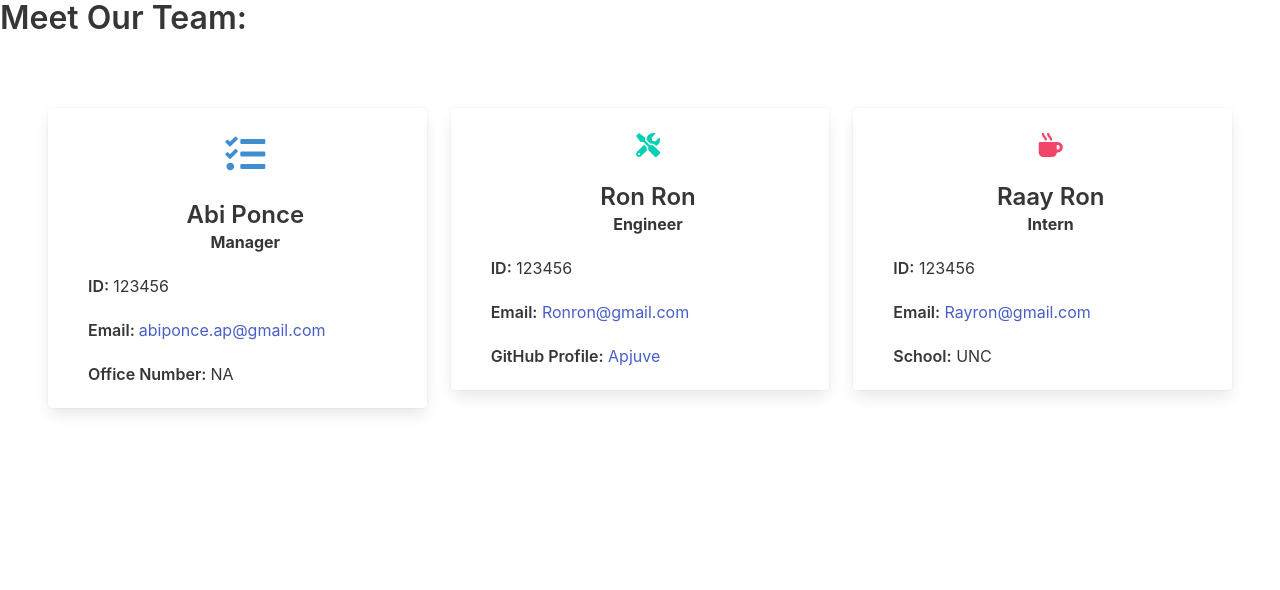
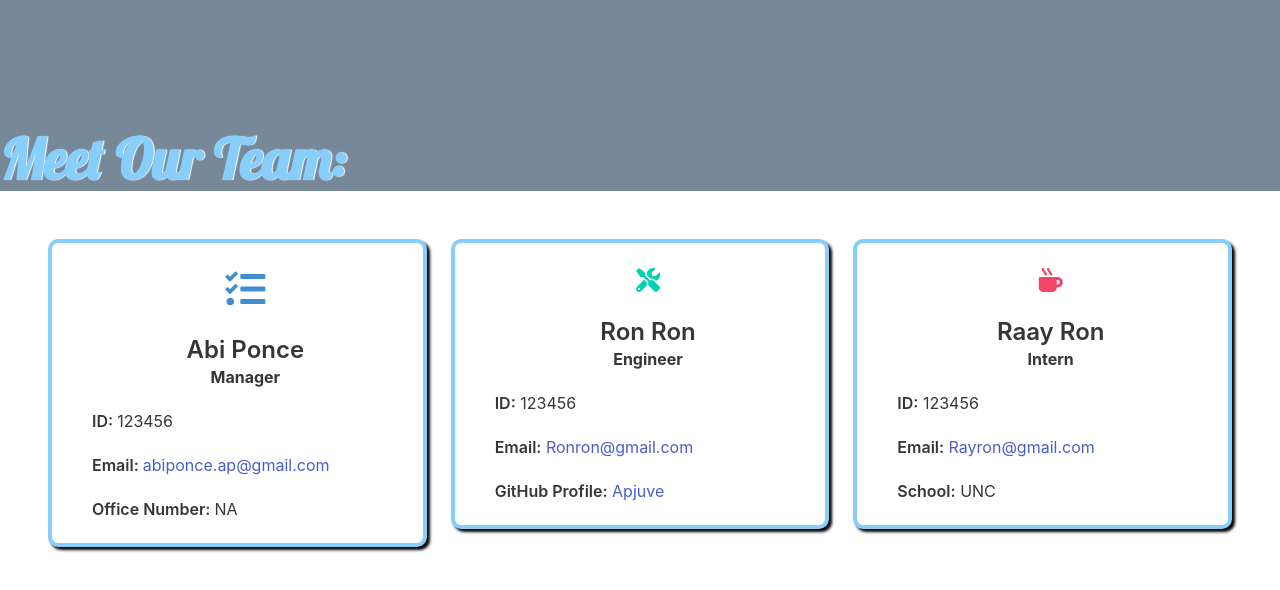
Before and after one commit to Apjuve/Team-Up, a plain HTML site: page public/index.html in a window 1280 px wide. Drawn offline with nearby package versions, Linux system fonts and the light colour scheme.

Commit message:
created css style

```diff
--- a/public/index.html
+++ b/public/index.html
@@ -21,6 +21,7 @@
       rel="stylesheet"
       href="https://cdn.jsdelivr.net/npm/bulma@0.9.3/css/bulma.min.css"
     />
+    <link rel="stylesheet" href="./style.css">
     <title>Team Up</title>
 </head>
 <body>
--- a/public/style.css
+++ b/public/style.css
@@ -0,0 +1,18 @@
+
+
+.card {
+    border: 4px solid lightskyblue;
+    box-shadow: 3px 3px 3px #000000;
+    border-radius: 10px;
+  }
+
+
+#title {
+  background-color: lightslategray;
+  font-size: 3.5rem;
+  font-family: 'Lobster';
+  color: lightskyblue;
+  text-shadow: 1px 0px 1px white;
+  margin: auto;
+  padding-top: 10%;
+}
```
Also changed, not shown: index.js (added).
